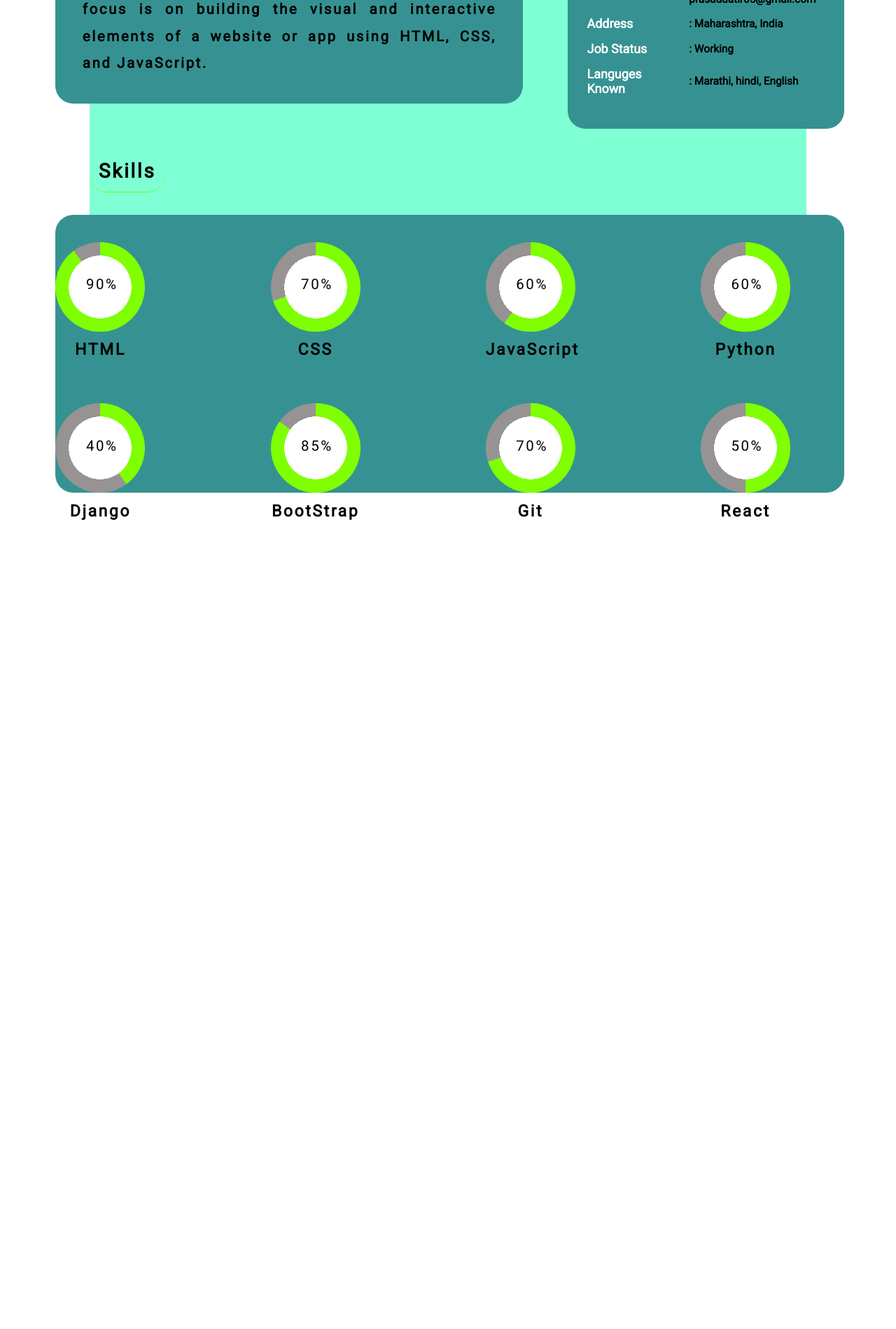
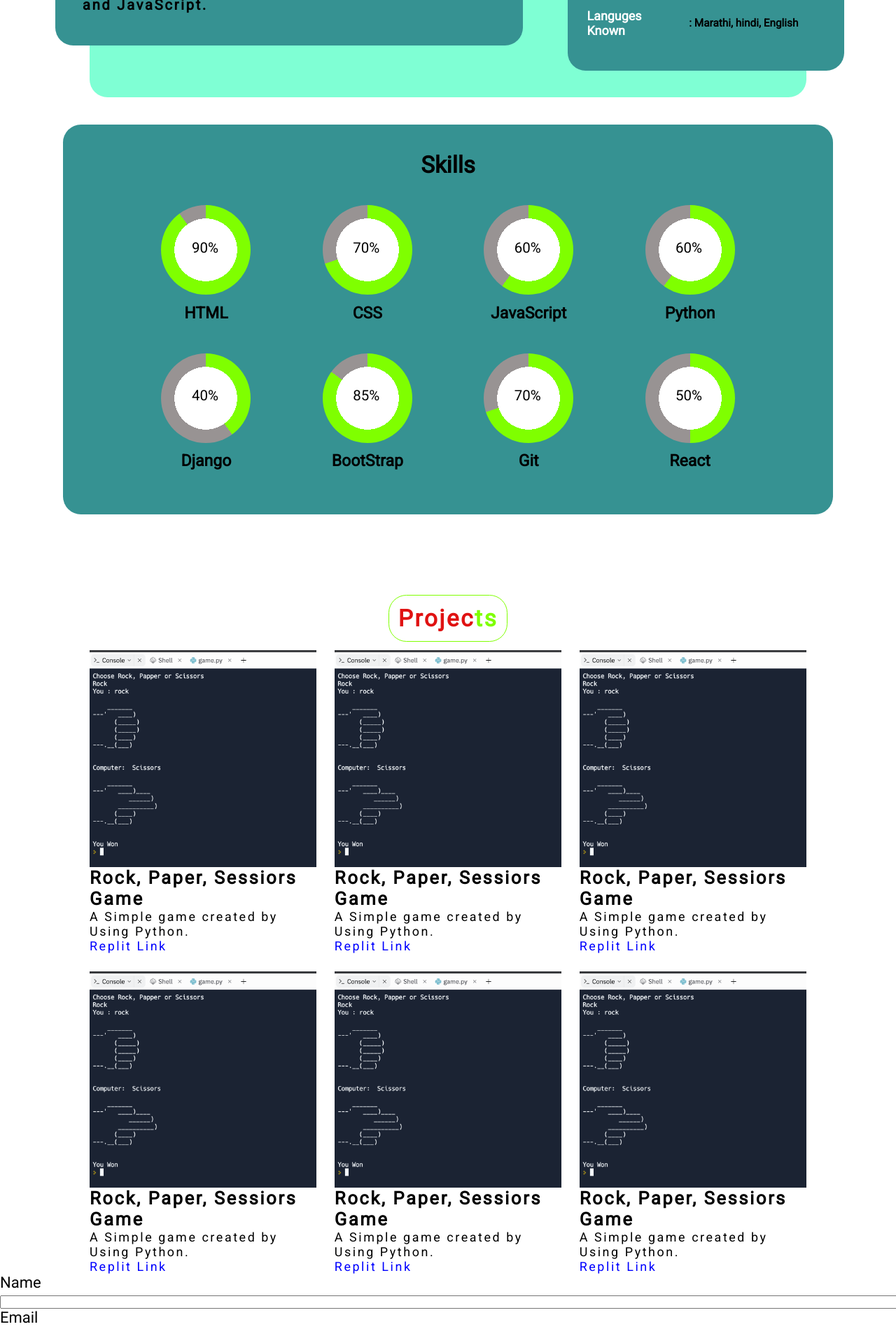
Before and after one commit to PrasadDa08/My_Portfolio, a React (Create React App) app: page / in a window 1280 px wide. Shown: the part 880-2779 px from the top of the page at 70% size. Before the commit the page ends 1624 px from the top, so only its background shows below. Built offline with nearby package versions, Linux system fonts and the light colour scheme.

Commit message:
Updated Skills Section

```diff
--- a/package.json
+++ b/package.json
@@ -3,6 +3,7 @@
   "version": "0.1.0",
   "private": true,
   "dependencies": {
+    "@emailjs/browser": "^3.11.0",
     "@testing-library/jest-dom": "^5.16.5",
     "@testing-library/react": "^13.4.0",
     "@testing-library/user-event": "^13.5.0",
--- a/src/App.css
+++ b/src/App.css
@@ -119,8 +119,8 @@ body{
 .about{
   color: white;
   width: 80%;
-  margin-left: 10%;
-  padding-top: 5vw;
+  margin: 3vw auto;
+  padding: 2vw 0 3vw 0;
   letter-spacing: 0.2vw;
   background-color: aquamarine;
   border-radius: 2vw;
@@ -129,11 +129,12 @@ body{
 
 
 .about h1{
-  font-size: 3vw;
-  margin: 3vw auto;
-  padding: 2vw 2vw 2vw 2vw;
+  font-size: 2.6vw;
+  margin: 1vw auto;
+  padding: 1vw;
   border: 0.1vw solid chartreuse ;
   width: fit-content;
+  color: rgb(224, 18, 18);
   border-radius:2vw;
 
 }
@@ -236,16 +237,26 @@ body{
   font-weight: 800;
 }
 
+.main{
+  width: 80%;
+  margin: 3vw auto;
+  background-color: rgb(54, 146, 146);
+  border-radius: 2vw;
+  align-items: center;
+  text-align: center;
+  padding: 3vw 3vw;
+}
+
 
 .skills{
-  width: 110%;
+  width: fit-content;
   display: grid;
   grid-template-columns: repeat(4,1fr);
-  grid-gap: 8vw;
+  grid-gap: 6.5vw 8vw;
   padding-top: 3vw;
-  background-color: rgb(54, 146, 146);
-  border-radius: 2vw;
-  margin-left: -3.8vw;
+  margin: auto;
+  padding-bottom: 5vw;
+
 }
 
 .skills h3{
@@ -254,6 +265,11 @@ body{
   text-align: center;
   font-size: 1.8vw;
 
+}
+
+.skills .cb{
+  padding: 0vw;
+  margin: auto;
 }
 
 .circular-bar1{
@@ -365,6 +381,7 @@ body{
   text-align: center;
 }
 
+
 /* Projects */
 
 .projects{
@@ -373,21 +390,54 @@ body{
   margin-left: 10%;
   padding-top: 5vw;
   letter-spacing: 0.2vw;
+  position: relative;
 
 }
 
 .projects h1{
-  font-size: 3vw;
-  margin: 3vw auto;
-  padding: 2vw 2vw 2vw 2vw;
+  font-size: 2.6vw;
+  margin: 1vw auto;
+  padding: 1vw;
   border: 0.1vw solid chartreuse ;
   width: fit-content;
+  color: rgb(224, 18, 18);
   border-radius:2vw;
 }
 
 .projects span{
   color: chartreuse;
 }
+
+.project-card{
+  display: flex;
+  flex-direction: column;
+  width: 100%;
+  font-size: 1vw;
+}
+
+.project-card h4{
+  font-size: 2vw;
+}
+
+.project-card img{
+}
+
+.project-card p{
+  font-size: 1.4vw;
+}
+
+.project-card a{
+  font-size: 1.4vw;
+  color: blue;
+  text-decoration: none;
+}
+
+.project-content{
+  display: grid;
+  grid-template-columns: repeat(3,1fr);
+  grid-gap: 2vw;
+}
+
 
 
 
--- a/src/App.js
+++ b/src/App.js
@@ -4,7 +4,8 @@ import Home from "./Components/Home";
 import About from "./Components/About";
 import Resume from "./Components/Resume";
 import Projects from "./Components/Projects";
-import Contact from "./Components/Contact";
+import {ContactUs} from "./Components/Contact";
+import CircularBar from "./Components/CircularBar";
 
 function App() {
   return (
@@ -12,9 +13,10 @@ function App() {
       <Navbar />
       <Home />
       <About />
-      {/* <Resume />
+      <CircularBar />
+      {/* <Resume /> */}
       <Projects />
-      <Contact /> */}
+      <ContactUs />
     </>
   );
 }
--- a/src/Components/About.js
+++ b/src/Components/About.js
@@ -88,8 +88,8 @@ function About() {
           </td>
         </tr>
       </table> */}
-      <h4>Skills</h4>
-      <CircularBar />
+
+
     </div>
   );
 }
--- a/src/Components/CircularBar.js
+++ b/src/Components/CircularBar.js
@@ -4,36 +4,38 @@ import React from "react";
 function CircularBar() {
   const percentage = 65;
   return (
+    <div className="main">
+    <h2>Skills</h2>
     <div className="skills">
-      <div className="circular-bar1">
+      <div className="circular-bar1 cb">
         <div className="html-bar">
           <p>90%</p>
         </div>
         <h3>HTML</h3>
       </div>
 
-      <div className="circular-bar2">
+      <div className="circular-bar2 cb">
         <div className="html-bar">
           <p>70%</p>
         </div>
         <h3>CSS</h3>
       </div>
 
-      <div className="circular-bar3">
+      <div className="circular-bar3 cb">
         <div className="html-bar">
           <p>60%</p>
         </div>
         <h3>JavaScript</h3>
       </div>
 
-      <div className="circular-bar4">
+      <div className="circular-bar4 cb">
         <div className="html-bar">
           <p>60%</p>
         </div>
         <h3>Python</h3>
       </div>
 
-      <div className="circular-bar5">
+      <div className="circular-bar5 cb">
         <div className="html-bar">
           <p>40%</p>
         </div>
@@ -41,7 +43,7 @@ function CircularBar() {
       </div>
 
 
-      <div className="circular-bar6">
+      <div className="circular-bar6 cb">
         <div className="html-bar">
           <p>85%</p>
         </div>
@@ -49,7 +51,7 @@ function CircularBar() {
       </div>
 
 
-      <div className="circular-bar7">
+      <div className="circular-bar7 cb">
         <div className="html-bar">
           <p>70%</p>
         </div>
@@ -57,7 +59,7 @@ function CircularBar() {
       </div>
 
 
-      <div className="circular-bar8">
+      <div className="circular-bar8 cb">
         <div className="html-bar">
           <p>50%</p>
         </div>
@@ -66,7 +68,7 @@ function CircularBar() {
 
     </div>
 
-
+    </div>
   );
 }
 
--- a/src/Components/Contact.js
+++ b/src/Components/Contact.js
@@ -1,11 +1,29 @@
-import React from 'react'
+import React, { useRef } from 'react';
+import emailjs from '@emailjs/browser';
 
-function Contact() {
+export const ContactUs = () => {
+  const form = useRef();
+
+  const sendEmail = (e) => {
+    e.preventDefault();
+
+    emailjs.sendForm('gmail', 'template_ffjc3vo', form.current, '9Y3o3DOWT7eW_LTIg')
+      .then((result) => {
+          console.log(result.text);
+      }, (error) => {
+          console.log(error.text);
+      });
+  };
+
   return (
-    <div>
-      <h1>Contact</h1>
-    </div>
-  )
-}
-
-export default Contact
+    <form ref={form} onSubmit={sendEmail}>
+      <label>Name</label>
+      <input type="text" name="from_name" />
+      <label>Email</label>
+      <input type="text" name="to_name" />
+      <label>Message</label>
+      <textarea name="message" />
+      <input type="submit" value="Send" />
+    </form>
+  );
+};
--- a/src/Components/Projects.js
+++ b/src/Components/Projects.js
@@ -1,15 +1,55 @@
 import React from 'react'
-
+import rps from "../images/Screenshot 2023-06-23 at 1.58.56 AM.png"
+import { Link } from 'react-router-dom'
 function Projects() {
   return (
     <div className='projects'>
       <h1>Projec<span>ts</span></h1>
+      <div className='project-content'>
+
 
       <div className='project-card'>
-        <img></img>
-        <h4></h4>
-        <p>prasad</p>
+        <img src={rps}></img>
+        <h4>Rock, Paper, Sessiors Game</h4>
+        <p>A Simple game created by Using Python.</p>
+        <a href="https://replit.com/@pRaSadd08/RockPapperScissors" target='_blank'>Replit Link</a>
       </div>
+
+      <div className='project-card'>
+        <img src={rps}></img>
+        <h4>Rock, Paper, Sessiors Game</h4>
+        <p>A Simple game created by Using Python.</p>
+        <a href="https://replit.com/@pRaSadd08/RockPapperScissors" target='_blank'>Replit Link</a>
+      </div>
+
+      <div className='project-card'>
+        <img src={rps}></img>
+        <h4>Rock, Paper, Sessiors Game</h4>
+        <p>A Simple game created by Using Python.</p>
+        <a href="https://replit.com/@pRaSadd08/RockPapperScissors" target='_blank'>Replit Link</a>
+      </div>
+
+      <div className='project-card'>
+        <img src={rps}></img>
+        <h4>Rock, Paper, Sessiors Game</h4>
+        <p>A Simple game created by Using Python.</p>
+        <a href="https://replit.com/@pRaSadd08/RockPapperScissors" target='_blank'>Replit Link</a>
+      </div>
+
+      <div className='project-card'>
+        <img src={rps}></img>
+        <h4>Rock, Paper, Sessiors Game</h4>
+        <p>A Simple game created by Using Python.</p>
+        <a href="https://replit.com/@pRaSadd08/RockPapperScissors" target='_blank'>Replit Link</a>
+      </div>
+
+      <div className='project-card'>
+        <img src={rps}></img>
+        <h4>Rock, Paper, Sessiors Game</h4>
+        <p>A Simple game created by Using Python.</p>
+        <a href="https://replit.com/@pRaSadd08/RockPapperScissors" target='_blank'>Replit Link</a>
+      </div>
+    </div>
     </div>
   )
 }
```
Also changed, not shown: src/images/Screenshot 2023-06-23 at 1.58.56 AM.png (added), 1 other file (tests, documents, lock files or other folders).
